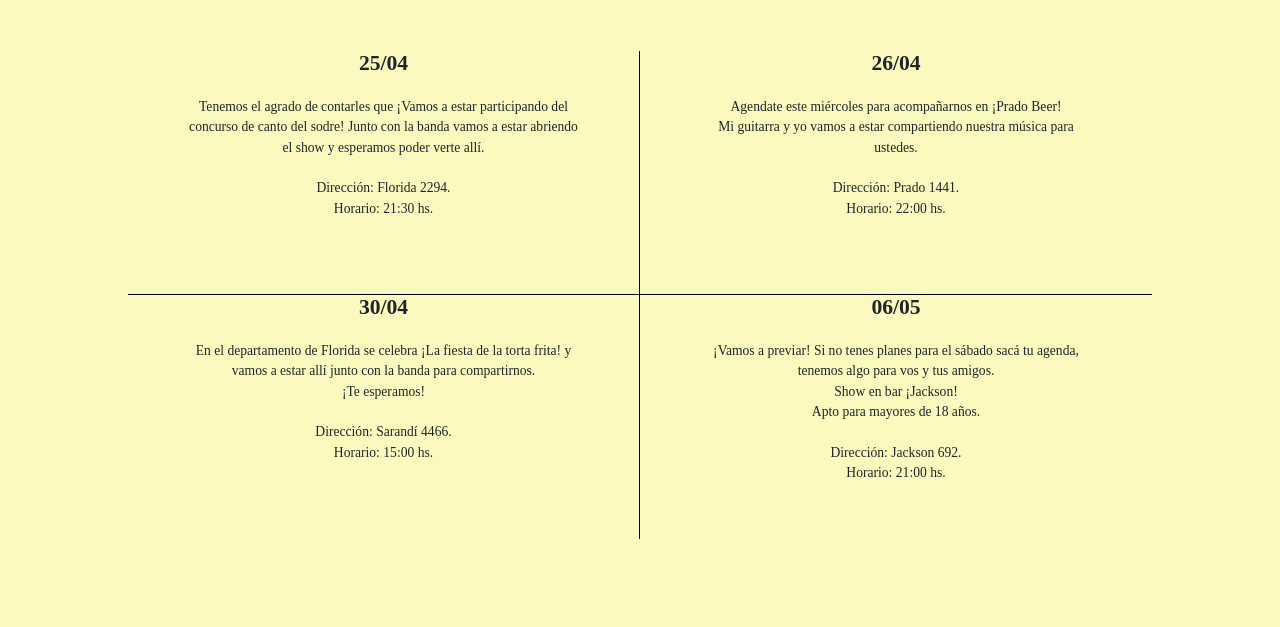
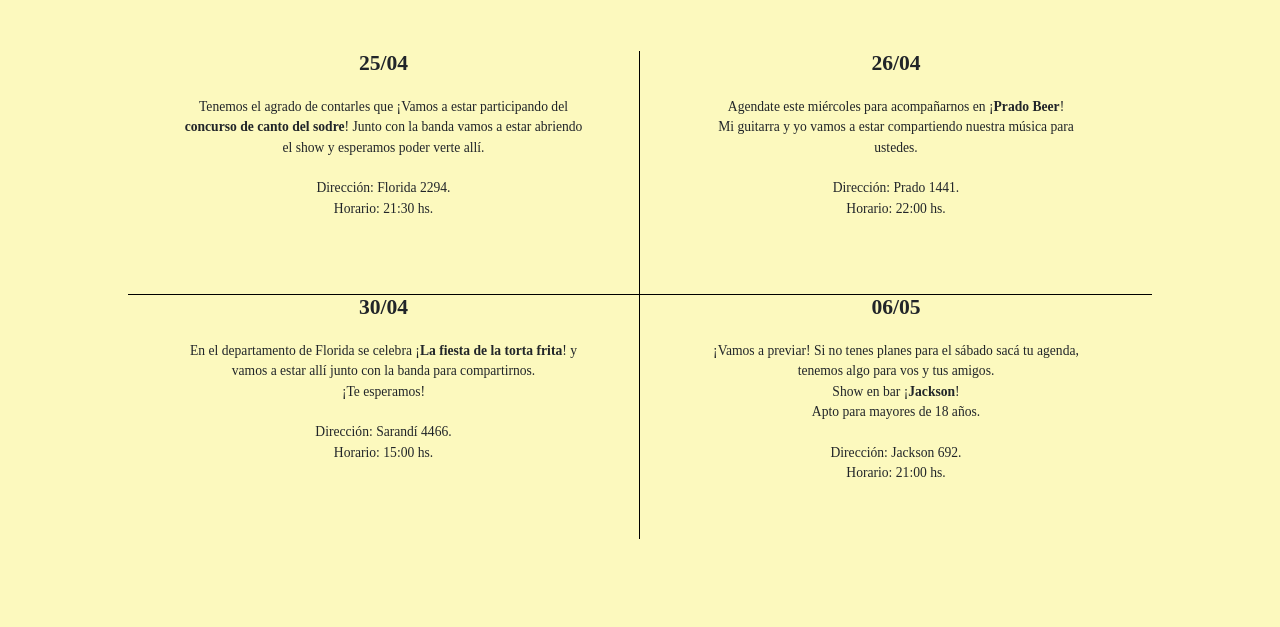
Before and after one commit to JonathanP-dev/LuciaChappe, a website: page pages/upcomingPerformances.html in a window 1280 px wide. Shown: the part 109-736 px from the top of the page. Drawn offline with nearby package versions, Linux system fonts and the light colour scheme; a web font is replaced by a local one.

Commit message:
strong added

```diff
--- a/pages/upcomingPerformances.html
+++ b/pages/upcomingPerformances.html
@@ -51,7 +51,8 @@
         <div class="upCContainer">
             <div class="upCDiv upCBottom upCOne">
                 <h2>25/04</h2>
-                <p>Tenemos el agrado de contarles que ¡Vamos a estar participando del concurso de canto del sodre!
+                <p>Tenemos el agrado de contarles que ¡Vamos a estar participando del <strong>concurso de canto del
+                        sodre</strong>!
                     Junto con la banda vamos a estar abriendo el show y esperamos poder verte allí.<br><br>
                     Dirección: Florida 2294.<br>
                     Horario: 21:30 hs.
@@ -59,7 +60,7 @@
             </div>
             <div class="upCDiv upCPair upCBottom upCTwo">
                 <h2>26/04</h2>
-                <p>Agendate este miércoles para acompañarnos en ¡Prado Beer!<br>
+                <p>Agendate este miércoles para acompañarnos en ¡<strong>Prado Beer</strong>!<br>
                     Mi guitarra y yo vamos a estar compartiendo nuestra música para ustedes.<br><br>
                     Dirección: Prado 1441.<br>
                     Horario: 22:00 hs.
@@ -67,7 +68,8 @@
             </div>
             <div class="upCDiv upCThree">
                 <h2>30/04</h2>
-                <p>En el departamento de Florida se celebra ¡La fiesta de la torta frita! y vamos a estar allí junto con
+                <p>En el departamento de Florida se celebra ¡<strong>La fiesta de la torta frita</strong>! y vamos a
+                    estar allí junto con
                     la banda para compartirnos.<br>
                     ¡Te esperamos!<br><br>
                     Dirección: Sarandí 4466.<br>
@@ -78,7 +80,7 @@
                 <h2>06/05</h2>
                 <p>¡Vamos a previar! Si no tenes planes para el sábado sacá tu agenda, tenemos algo para vos y tus
                     amigos.<br>
-                    Show en bar ¡Jackson!<br>
+                    Show en bar ¡<strong>Jackson</strong>!<br>
                     Apto para mayores de 18 años.<br><br>
                     Dirección: Jackson 692.<br>
                     Horario: 21:00 hs.
--- a/scss/layouts/pages/_upcomingPerformances.scss
+++ b/scss/layouts/pages/_upcomingPerformances.scss
@@ -42,6 +42,10 @@
       width: 100%;
       text-align: center;
       justify-self: center;
+    }
+
+    strong {
+      @extend p;
     }
   }
 
```
Also changed, not shown: css/style.css.
